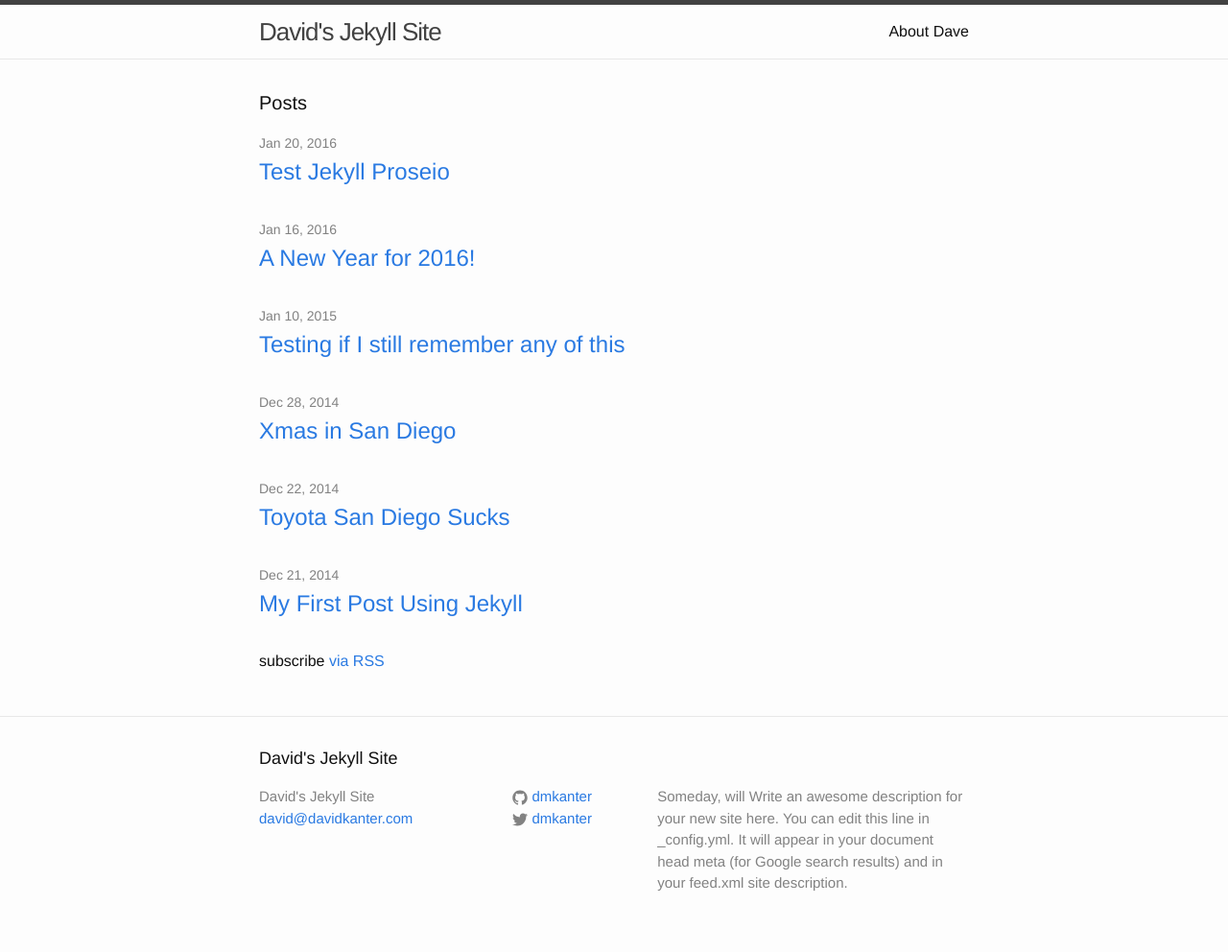
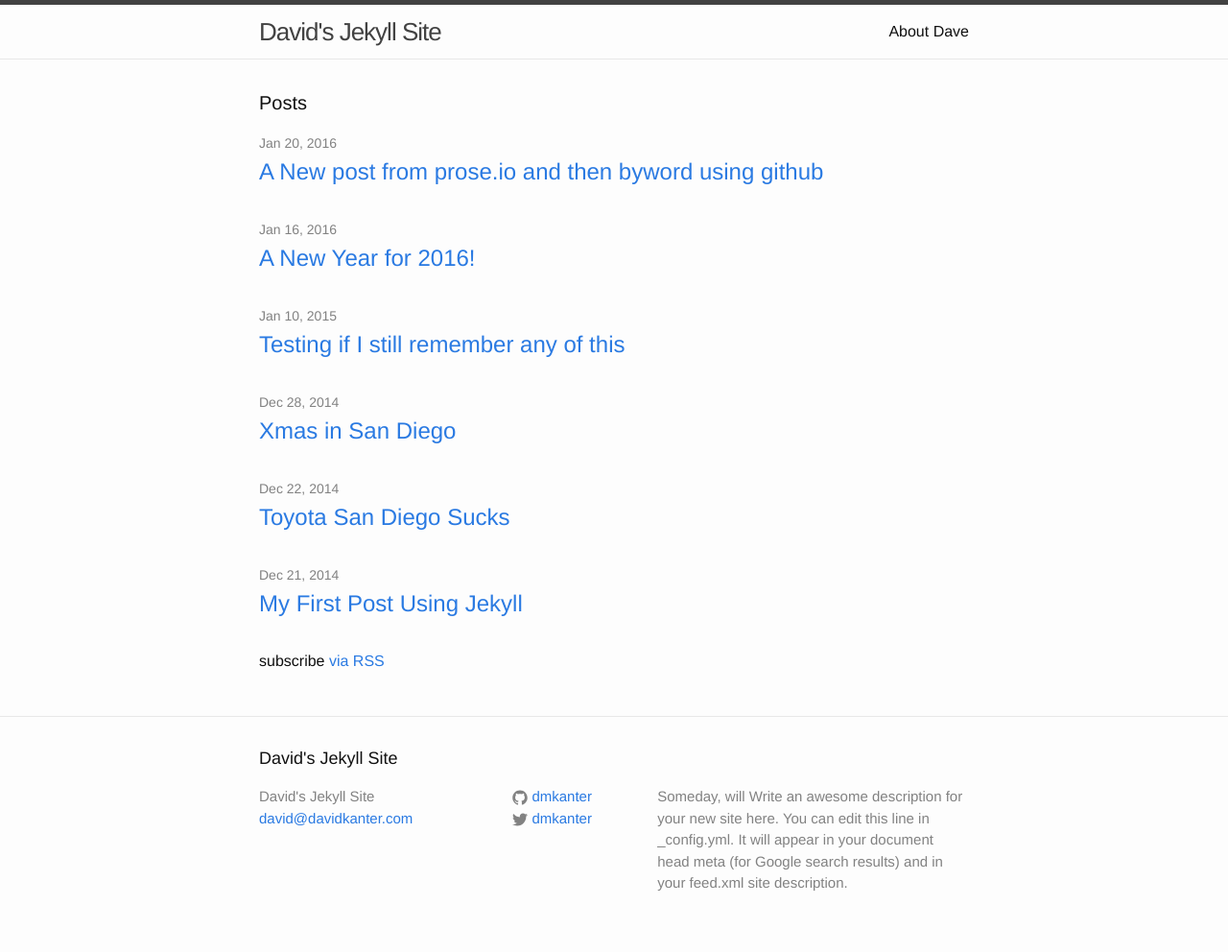
Before and after one commit to wireddude/wireddude.github.io, a Jekyll site: the page built from index.html, in a window 1280 px wide. Shown: the whole page at 96% size. Built offline with Jekyll 4.4.1, drawn with Linux system fonts in a browser that asks for light colours; part of the change alters nothing that is shown.

Commit message:
updates using byword on mac at home
just some updates, and new categories

```diff
--- a/_posts/2016-01-20-Test-Jekyll-Proseio.md
+++ b/_posts/2016-01-20-Test-Jekyll-Proseio.md
@@ -1,8 +1,9 @@
 ---
 published: true
+layout: post
+title:  " A New post from prose.io and then byword using github"
+date:   2016-01-20 18:14:00
+categories: article
 ---
-
-
 ## A New Post from prose.io
-
-Enter text in [Markdown](http://daringfireball.net/projects/markdown/). Use the toolbar above, or click the **?** button for formatting help.
+OK, now I'm using byword to write this post. I have the GitHub GUI open too so as I save (to dropbox), I can check in to GitHub and have the jekyll process run and publish. I noticed that prose.io didn't seem to add all the catagories needed.
```
Also changed, not shown: 1 other file.
